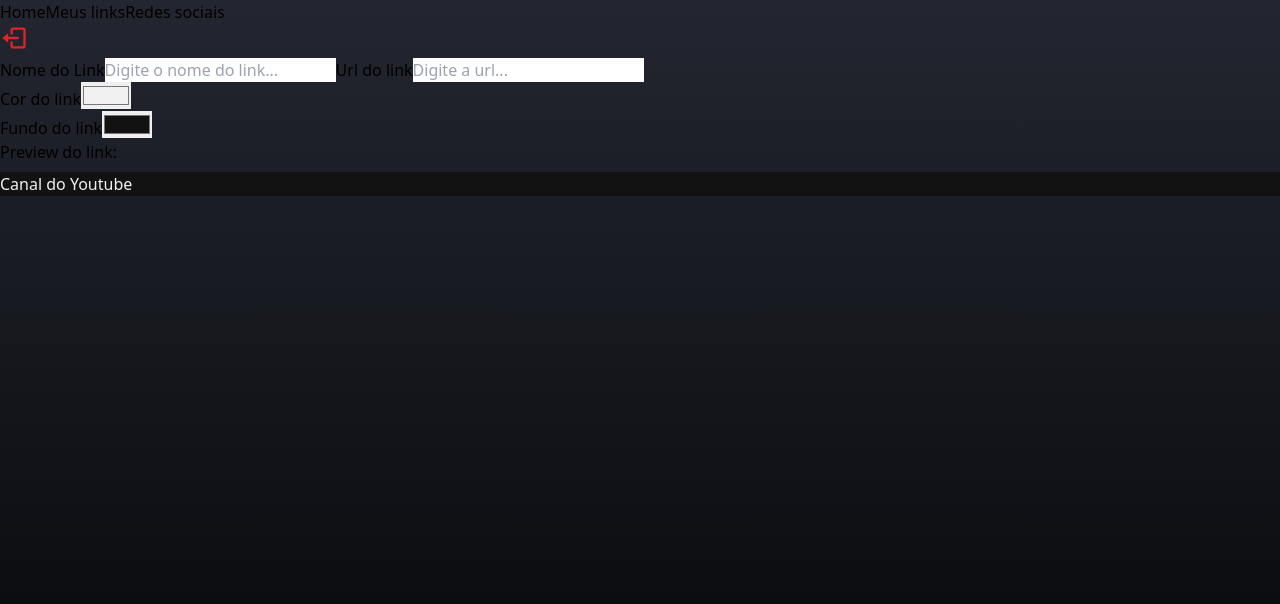
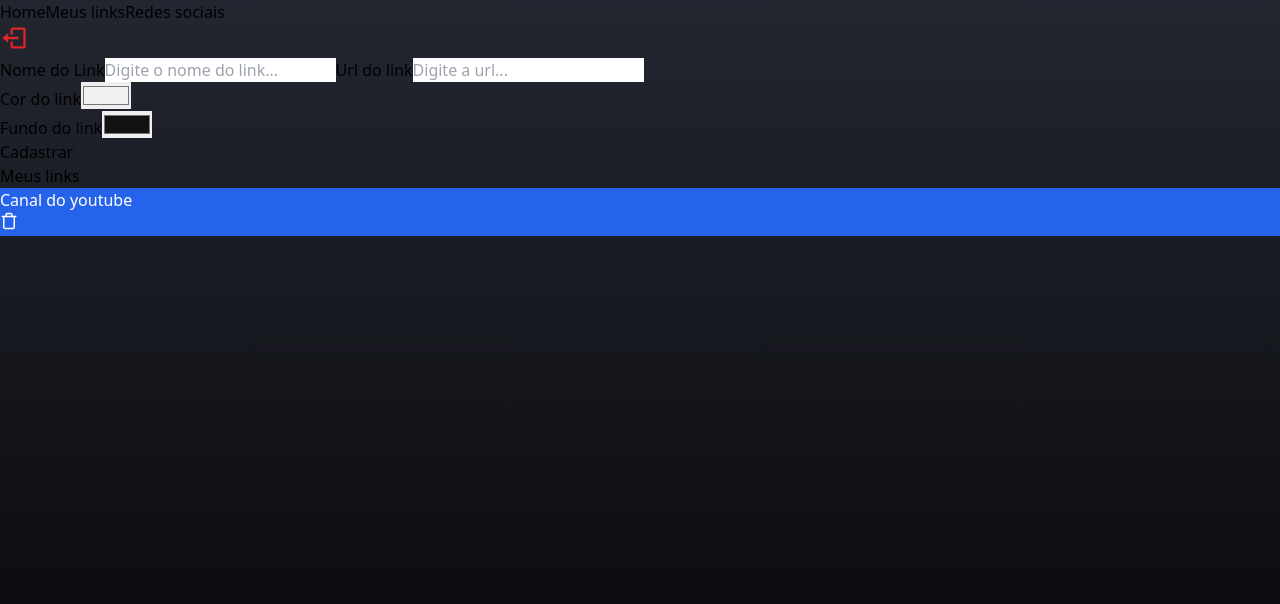
Before and after one commit to kenzotanaka17/projetoLinktree, a React (Vite) app: page /admin in a window 1280 px wide. Shown: the top 604 px of the page. Built offline with nearby package versions, Linux system fonts and the light colour scheme; no server answers; sample sign-in values are in the browser's storage.

Commit message:
feat: Finalizando o formulário

```diff
--- a/src/pages/admin/index.tsx
+++ b/src/pages/admin/index.tsx
@@ -1,6 +1,7 @@
 import { useState } from "react";
 import { Header } from "../../components/Header";
 import { Input } from "../../components/Input";
+import { FiTrash } from "react-icons/fi";
 
 export function Admin() {
 
@@ -48,16 +49,39 @@
                     </div>
                 </section>
 
+                {nameInput !== '' && (
                 <div className="flex items-center justify-center flex-col mb-7 p-1 border-gray-100/25 border rounded-md">
                     <label className="text-white font-medium mt-2 mb-3">Preview do link:</label>
                     <article
                     className="w-11/12 max-w-lg flex flex-col items-center justify-between rounded px-1 py-3 bg-zinc-800"
                     style={{ marginBottom: 8, marginTop: 8, backgroundColor: backgroundColorInput}}
                     >
-                        <p className="font-medium" style={{ color: textColorInput}}>Canal do Youtube</p>
+                        <p className="font-medium" style={{ color: textColorInput}}>{nameInput}</p>
                     </article>
                 </div>
+                )}
+
+                <button type="submit" className="mb-7 bg-blue-600 h-9 rounded-md text-white font-medium gap-4 flex justify-center items-center">
+                    Cadastrar
+                </button>
             </form>
+
+            <h2 className="font-bold text-white mb-4 text-2xl">
+                Meus links
+            </h2>
+            <article
+            className="flex items-center justify-between w-11/12 max-w-xl rounded py-3 px-2 mb-2 select-none"
+            style={{backgroundColor: '#2563eb', color: '#FFF'}}
+            >
+                <p>
+                    Canal do youtube
+                </p>
+                <div>
+                    <button className="border border-dashed p-1 rounded bg-red-600">
+                        <FiTrash size={18} color="#fff" />
+                    </button>
+                </div>
+            </article>
         </div>
     )
 }
```
